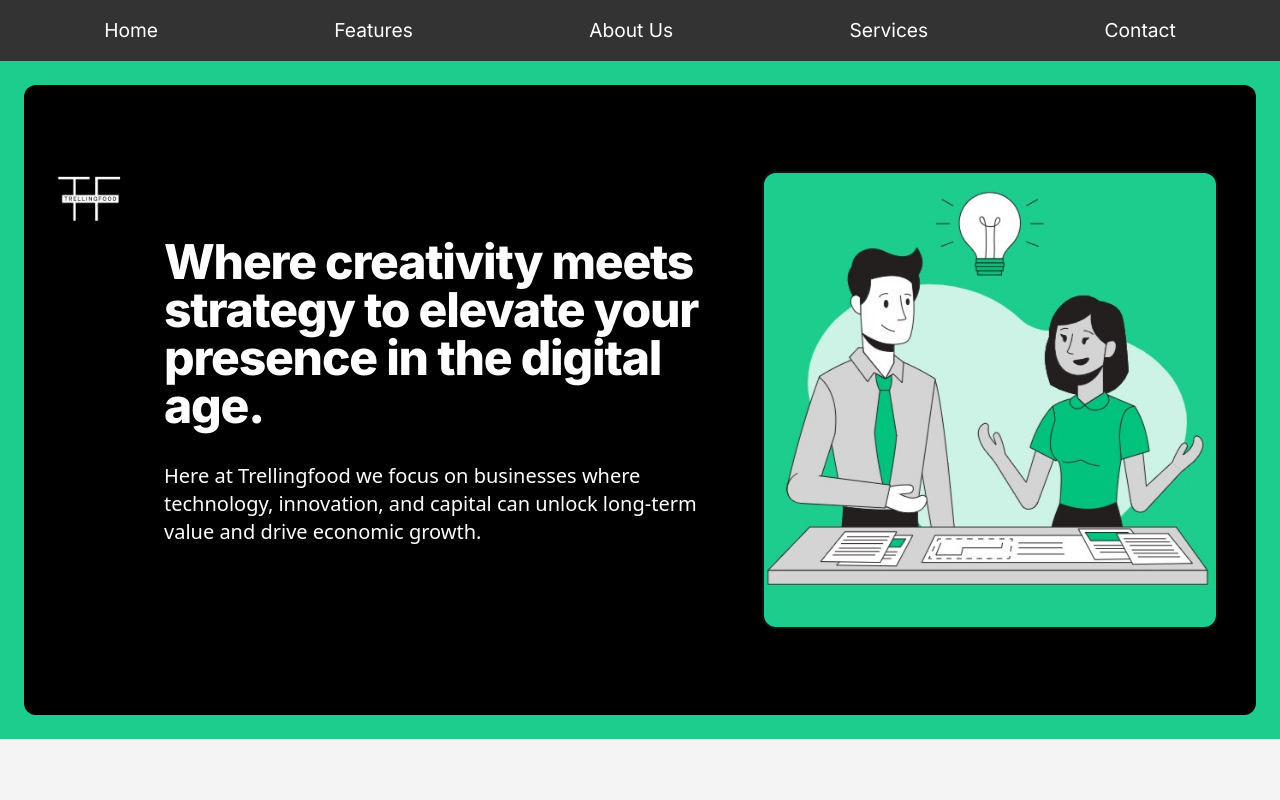
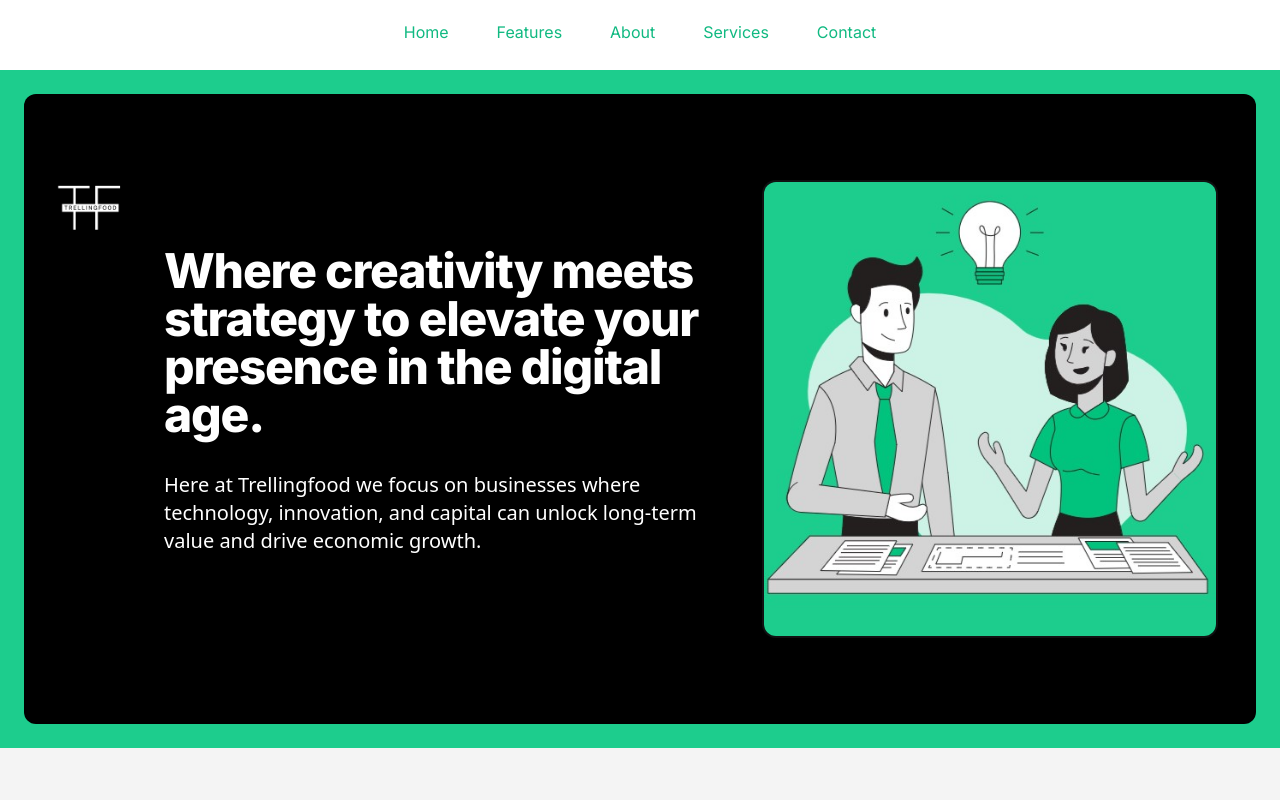
Before and after one commit to saurabhgulab/trellingfood, a Next.js app: page / in a window 1280 px wide. Shown: the top 800 px of the page. Built offline with nearby package versions, Linux system fonts and the light colour scheme.

Commit message:
navbar updated for the desktop view

```diff
--- a/package.json
+++ b/package.json
@@ -25,11 +25,13 @@
   },
   "devDependencies": {
     "@tailwindcss/forms": "^0.5.6",
+    "@types/node": "22.7.4",
     "autoprefixer": "^10.0.1",
     "eslint": "^8",
     "eslint-config-next": "14.0.1",
     "postcss": "^8",
-    "tailwindcss": "^3.3.0"
+    "tailwindcss": "^3.3.0",
+    "typescript": "5.6.2"
   },
   "description": "This is a [Next.js](https://nextjs.org/) project bootstrapped with [`create-next-app`](https://github.com/vercel/next.js/tree/canary/packages/create-next-app).",
   "main": "next.config.js",
--- a/src/app/components/navbar.jsx
+++ b/src/app/components/navbar.jsx
@@ -1,25 +1,19 @@
 import Link from "next/link";
-import styles from "./navbar.module.css";
+import { NAV_LINKS } from "../constants";
 
 const Navbar = () => {
   return (
-    <nav className={styles.navbar}>
-      <ul className={styles.navList}>
-        <li className={styles.navItem}>
-          <Link href="/">Home</Link>
-        </li>
-        <li className={styles.navItem}>
-          <Link href="/features">Features</Link>
-        </li>
-        <li className={styles.navItem}>
-          <Link href="/about">About Us</Link>
-        </li>
-        <li className={styles.navItem}>
-          <Link href="/services">Services</Link>
-        </li>
-        <li className={styles.navItem}>
-          <Link href="/contact">Contact</Link>
-        </li>
+    <nav className="flex justify-center max-container padding-container relative z-30 py-5">
+      <ul className="hidden h-full gap-12 lg:flex">
+        {NAV_LINKS.map((link) => (
+          <Link
+            href={link.href}
+            key={link.key}
+            className="regular-16 text-emerald-500 flex justify-center cursor-pointer pb-1.5 transition-all hover:font-bold"
+          >
+            {link.label}
+          </Link>
+        ))}
       </ul>
     </nav>
   );
--- a/src/app/components/navbar.module.css
+++ b/src/app/components/navbar.module.css
@@ -1,8 +1,4 @@
 /* components/navbar.module.css */
-.navbar {
-  background-color: #333;
-  padding: 1rem;
-}
 
 .navList {
   list-style: none;
--- /dev/null
+++ b/src/app/constants/index.ts
@@ -0,0 +1,27 @@
+export const NAV_LINKS = [
+  {
+    href: "/",
+    key: "home",
+    label: "Home",
+  },
+  {
+    href: "/features",
+    key: "features",
+    label: "Features",
+  },
+  {
+    href: "/about",
+    key: "about",
+    label: "About",
+  },
+  {
+    href: "/services",
+    key: "services",
+    label: "Services",
+  },
+  {
+    href: "/contact",
+    key: "contact",
+    label: "Contact",
+  },
+];
```
Also changed, not shown: tsconfig.json (added, +34 -0 lines), 1 other file (tests, documents, lock files or other folders).
